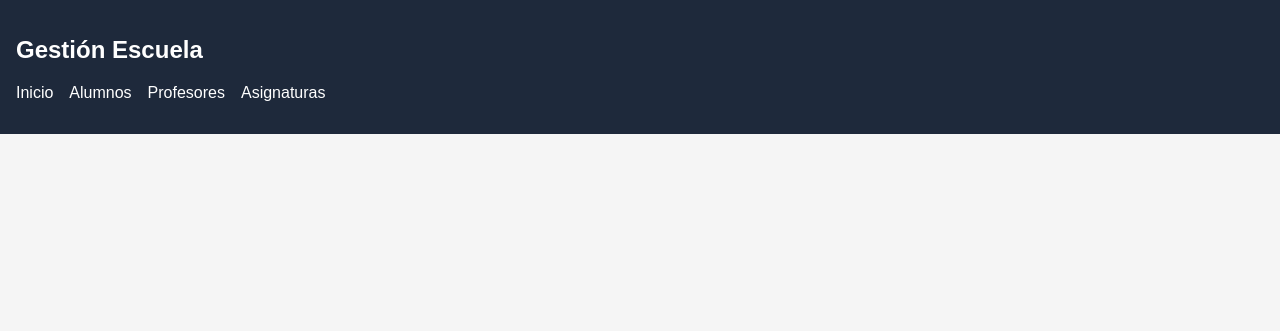
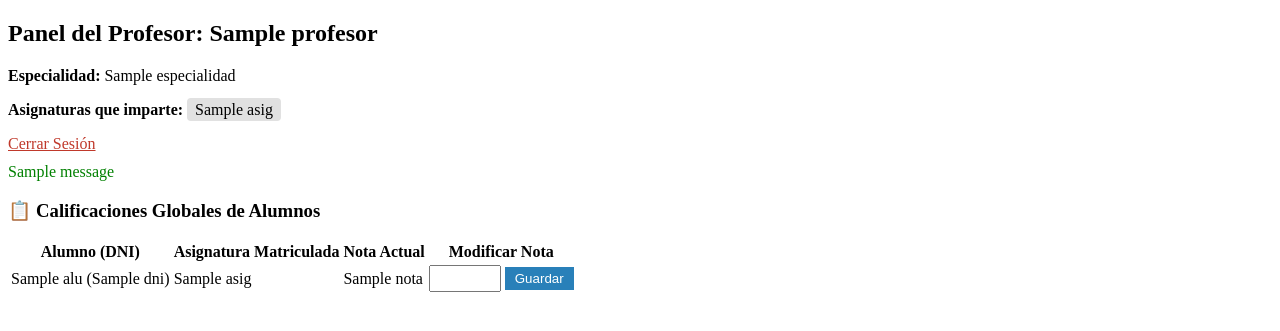
Before and after one commit to Pardelant/Proyecto-Final-Master-FP-Python, a Flask app: template app/templates/profesor/dashboard.html in a window 1280 px wide. Shown: the top 331 px of the page. Run offline with Flask 3, Linux system fonts and the light colour scheme; the template is opened without the code that fills it: most values are stand-ins (such as "Sample title", 1, 10 or a date in 2020); one stand-in notice (Sample message) is shown.

Commit message:
cambios en app/routes.py profesor/dashboard.html escuela/gestion.py

```diff
--- a/app/templates/profesor/dashboard.html
+++ b/app/templates/profesor/dashboard.html
@@ -1,29 +1,68 @@
 <!DOCTYPE html>
 <html lang="es">
+
 <head>
     <meta charset="UTF-8">
-    <title>{% block title %}Escuela{% endblock %}</title>
+    <title>Panel del Profesor</title>
+</head>
 
-    <link rel="stylesheet"
-          href="{{ url_for('static', filename='style.css') }}">
-</head>
 <body>
+    <div class="card">
+        <h2>Panel del Profesor: {{ profesor.nombre }}</h2>
+        <p><strong>Especialidad:</strong> {{ profesor.especialidad }}</p>
+        <p><strong>Asignaturas que imparte:</strong>
+            {% for asig in profesor.asignaturas_impartidas %}
+            <span style="background: #e1e1e1; padding: 3px 8px; border-radius: 4px; margin-right: 5px;">{{ asig
+                }}</span>
+            {% endfor %}
+        </p>
+        <a href="/logout" style="color: #c0392b;">Cerrar Sesión</a>
+    </div>
 
-    <nav class="navbar">
-        <h1>Gestión Escuela</h1>
+    {% with messages = get_flashed_messages(with_categories=true) %}
+    {% if messages %}
+    {% for cat, msg in messages %}
+    <div style="color: {% if cat == 'danger' %}red{% else %}green{% endif %}; margin: 10px 0;">{{ msg }}</div>
+    {% endfor %}
+    {% endif %}
+    {% endwith %}
 
-        <ul>
-            <li><a href="/">Inicio</a></li>
-            <li><a href="/alumnos">Alumnos</a></li>
-            <li><a href="/profesores">Profesores</a></li>
-            <li><a href="/asignaturas">Asignaturas</a></li>
-        </ul>
-    </nav>
+    <div class="card">
+        <h3>📋 Calificaciones Globales de Alumnos</h3>
+        <table>
+            <thead>
+                <tr>
+                    <th>Alumno (DNI)</th>
+                    <th>Asignatura Matriculada</th>
+                    <th>Nota Actual</th>
+                    <th>Modificar Nota</th>
+                </tr>
+            </thead>
+            <tbody>
+                {% for alu in alumnos %}
+                {% if alu._asignaturas %}
+                {% for asig in alu._asignaturas %}
+                <tr>
+                    <td>{{ alu.nombre }} ({{ alu._dni }})</td>
+                    <td>{{ asig.nombre }}</td>
+                    <td>{{ asig.nota }}</td>
+                    <td>
+                        <form action="/profesor/calificar" method="POST" style="display: inline-block;">
+                            <input type="hidden" name="alumno_dni" value="{{ alu._dni }}">
+                            <input type="hidden" name="asignatura" value="{{ asig.nombre }}">
+                            <input type="number" name="nota" min="0" max="10" step="0.1" value="{{ asig.nota }}"
+                                required style="width: 60px; padding: 4px;">
+                            <button type="submit"
+                                style="background: #2980b9; color: white; border: none; padding: 4px 10px; cursor: pointer;">Guardar</button>
+                        </form>
+                    </td>
+                </tr>
+                {% endfor %}
+                {% endif %}
+                {% endfor %}
+            </tbody>
+        </table>
+    </div>
+</body>
 
-    <main class="container">
-        {% block content %}
-        {% endblock %}
-    </main>
-
-</body>
 </html>
--- a/escuela/gestion.py
+++ b/escuela/gestion.py
@@ -1,6 +1,4 @@
-from escuela.db_manager import DBManager
 from escuela.modelos import Alumno, Profesor
-
 
 """
     # PERSISTENCIA
@@ -154,9 +152,6 @@ class CentroEducativo:
             alumnos.append(Alumno.from_dict(f))
         return alumnos
 
-    def modificar_usuario(self, dni):
-        print(f"Función de modificación para DNI {dni} en desarrollo...")
-
     def eliminar_usuario(self, dni):
         self.db.eliminar("alumnos", dni)
         self.db.eliminar("profesores", dni)
```
Also changed, not shown: app/routes.py (+73 -26 lines).
